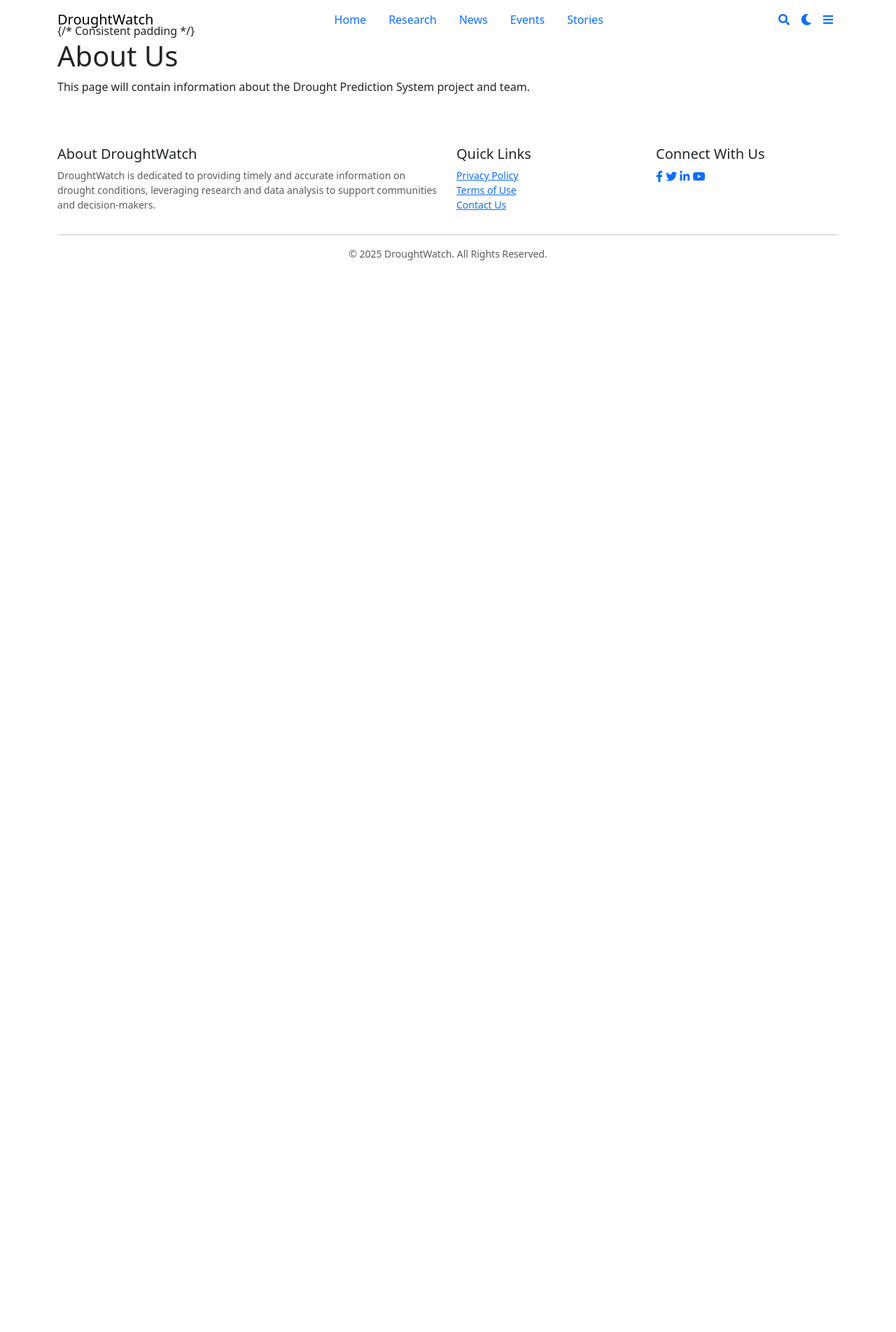
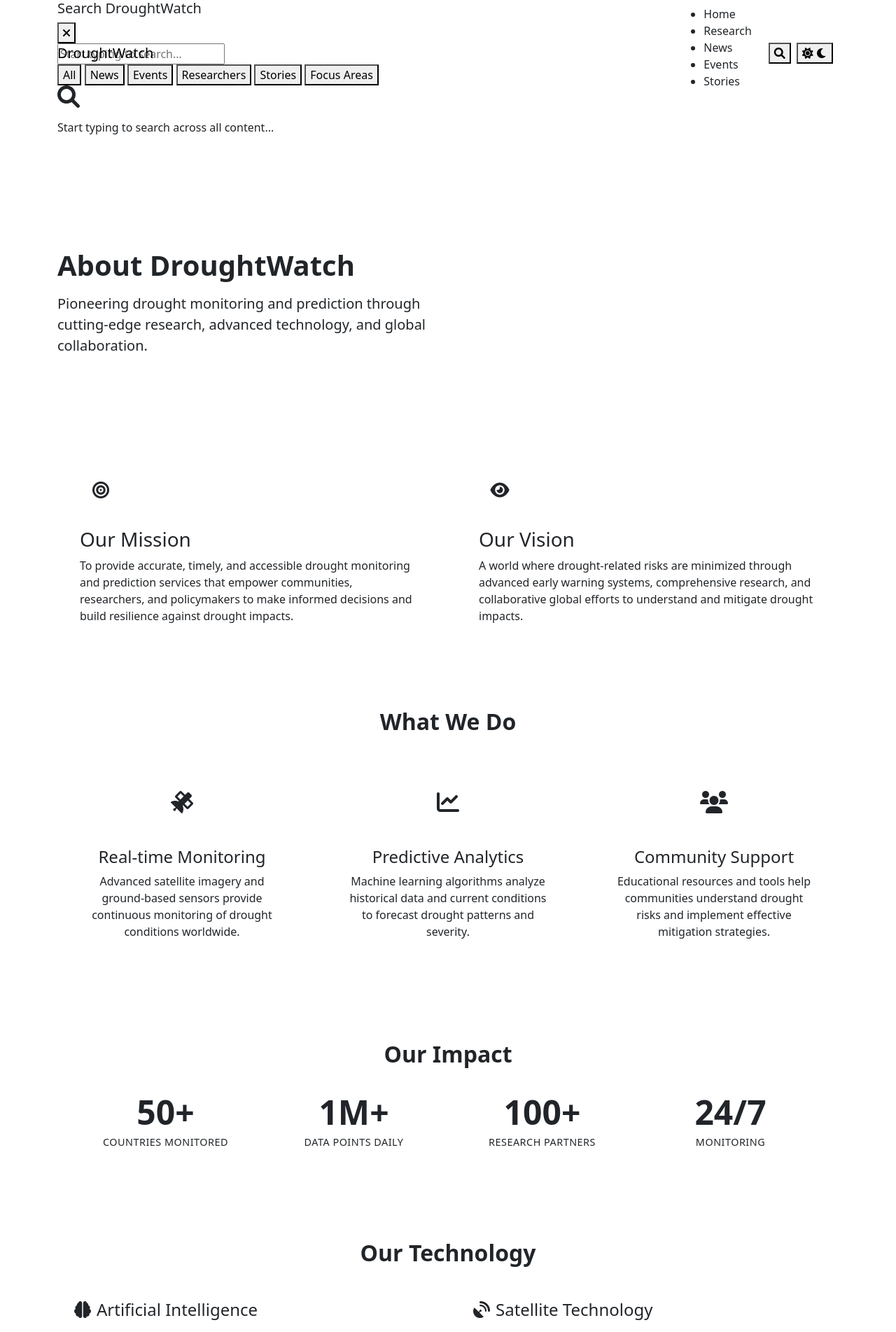
Before and after one commit to abeelgetahun/Drought-Prediction-, a PHP site: page /pages/about.php in a window 1280 px wide. Shown: the top 1903 px of the page at 70% size. Before the commit the page ends 372 px from the top, so only its background shows below. Run offline with PHP 8.4, Linux system fonts and the light colour scheme.

Commit message:
Revamp About Us page with enhanced layout, mission and vision sections, key statistics, and technology stack details

```diff
--- a/pages/about.php
+++ b/pages/about.php
@@ -1,95 +1,366 @@
-<!DOCTYPE html>
-<html lang="en">
-<head>
-    <meta charset="UTF-8">
-    <meta name="viewport" content="width=device-width, initial-scale=1.0">
-    <title>DroughtWatch - About Us</title>
-    <link href="https://fonts.googleapis.com/css2?family=Open+Sans:wght@400;600;700&display=swap" rel="stylesheet">
-    <link rel="stylesheet" href="https://cdnjs.cloudflare.com/ajax/libs/font-awesome/5.15.4/css/all.min.css">
-    <link href="https://cdn.jsdelivr.net/npm/bootstrap@5.3.2/dist/css/bootstrap.min.css" rel="stylesheet" integrity="sha384-T3c6CoIi6uLrA9TneNEoa7RxnatzjcDSCmG1MXxSR1GAsXEV/Dwwykc2MPK8M2HN" crossorigin="anonymous">
-    <link rel="stylesheet" href="css/style.css">
-</head>
-<body>
-    <header>
-        <nav class="navbar navbar-expand-lg fixed-top">
-            <div class="container">
-                <a class="navbar-brand site-title" href="index.php">DroughtWatch</a>
+<?php
+$pageTitle = "DroughtWatch - About Us";
+$pageDescription = "Learn about DroughtWatch's mission to monitor and predict drought conditions through advanced research and technology.";
+$basePath = '../';
+$cssPath = '../';
+include '../includes/header.php';
+?>
 
-                <div class="mx-auto d-none d-lg-block">
-                    <ul class="nav page-indicators">
-                        <li class="nav-item"><a class="nav-link" href="index.php">Home</a></li>
-                        <li class="nav-item"><a class="nav-link" href="researchers.php">Research</a></li>
-                        <li class="nav-item"><a class="nav-link" href="news.php">News</a></li>
-                        <li class="nav-item"><a class="nav-link" href="events.php">Events</a></li>
-                        <li class="nav-item"><a class="nav-link" href="stories.php">Stories</a></li>
-                    </ul>
+<div class="container mt-5 pt-5">
+    <!-- Hero Section -->
+    <div class="row align-items-center mb-5">
+        <div class="col-lg-6">
+            <h1 class="page-title">About DroughtWatch</h1>
+            <p class="lead">Pioneering drought monitoring and prediction through cutting-edge research, advanced technology, and global collaboration.</p>
+        </div>
+        <div class="col-lg-6">
+            <div class="about-visual">
+                <div class="geometric-shapes">
+                    <div class="shape shape-1" style="--rotation: 15deg;"></div>
+                    <div class="shape shape-2" style="--rotation: -10deg;"></div>
+                    <div class="shape shape-3" style="--rotation: 25deg;"></div>
                 </div>
+            </div>
+        </div>
+    </div>
 
-                <div class="d-flex align-items-center site-icons">
-                    <a href="#" id="search-icon" class="nav-icon p-2"><i class="fas fa-search"></i></a>
-                    <a href="#" id="night-mode-toggle" class="nav-icon p-2"><i class="fas fa-moon"></i></a>
-                    <div class="dropdown hamburger-menu">
-                        <a href="#" id="hamburger-icon" class="nav-icon p-2" data-bs-toggle="dropdown" aria-expanded="false">
-                            <i class="fas fa-bars"></i>
-                        </a>
-                        <ul class="dropdown-menu dropdown-menu-end" aria-labelledby="hamburger-icon">
-                            <li class="d-lg-none"><a class="dropdown-item" href="index.php">Home</a></li>
-                            <li class="d-lg-none"><a class="dropdown-item" href="researchers.php">Research</a></li>
-                            <li class="d-lg-none"><a class="dropdown-item" href="news.php">News</a></li>
-                            <li class="d-lg-none"><a class="dropdown-item" href="events.php">Events</a></li>
-                            <li class="d-lg-none"><a class="dropdown-item" href="stories.php">Stories</a></li>
-                            <li><hr class="dropdown-divider d-lg-none"></li>
-                            <li><a class="dropdown-item active" href="about.php">About Us</a></li>
-                            <li><a class="dropdown-item" href="thematic_focus.php">Thematic Focus</a></li>
-                            <li><a class="dropdown-item" href="contact.php">Contact Us</a></li>
-                            <li><a class="dropdown-item" href="admin/login.php">Admin Login</a></li>
-                            <li><a class="dropdown-item" href="#">Support Focus (Placeholder)</a></li>
-                        </ul>
+    <!-- Mission & Vision -->
+    <div class="row mb-5">
+        <div class="col-md-6 mb-4">
+            <div class="mission-card">
+                <div class="mission-icon">
+                    <i class="fas fa-bullseye"></i>
+                </div>
+                <h3>Our Mission</h3>
+                <p>To provide accurate, timely, and accessible drought monitoring and prediction services that empower communities, researchers, and policymakers to make informed decisions and build resilience against drought impacts.</p>
+            </div>
+        </div>
+        <div class="col-md-6 mb-4">
+            <div class="vision-card">
+                <div class="vision-icon">
+                    <i class="fas fa-eye"></i>
+                </div>
+                <h3>Our Vision</h3>
+                <p>A world where drought-related risks are minimized through advanced early warning systems, comprehensive research, and collaborative global efforts to understand and mitigate drought impacts.</p>
+            </div>
+        </div>
+    </div>
+
+    <!-- What We Do -->
+    <div class="row mb-5">
+        <div class="col-12">
+            <h2 class="section-title text-center mb-4">What We Do</h2>
+            <div class="row g-4">
+                <div class="col-md-4">
+                    <div class="service-card">
+                        <div class="service-icon">
+                            <i class="fas fa-satellite"></i>
+                        </div>
+                        <h4>Real-time Monitoring</h4>
+                        <p>Advanced satellite imagery and ground-based sensors provide continuous monitoring of drought conditions worldwide.</p>
+                    </div>
+                </div>
+                <div class="col-md-4">
+                    <div class="service-card">
+                        <div class="service-icon">
+                            <i class="fas fa-chart-line"></i>
+                        </div>
+                        <h4>Predictive Analytics</h4>
+                        <p>Machine learning algorithms analyze historical data and current conditions to forecast drought patterns and severity.</p>
+                    </div>
+                </div>
+                <div class="col-md-4">
+                    <div class="service-card">
+                        <div class="service-icon">
+                            <i class="fas fa-users"></i>
+                        </div>
+                        <h4>Community Support</h4>
+                        <p>Educational resources and tools help communities understand drought risks and implement effective mitigation strategies.</p>
                     </div>
                 </div>
             </div>
-        </nav>
-    </header>
-    <main class="container mb-5" style="padding-top: 2rem;"> {/* Consistent padding */}
-        <h1>About Us</h1>
-        <section>
-            <p>This page will contain information about the Drought Prediction System project and team.</p>
-        </section>
-    </main>
-    <footer class="site-footer mt-auto py-4">
-        <div class="container">
-            <div class="row">
-                <div class="col-lg-6 mb-4 mb-lg-0">
-                    <h5>About DroughtWatch</h5>
-                    <p class="text-muted small">DroughtWatch is dedicated to providing timely and accurate information on drought conditions, leveraging research and data analysis to support communities and decision-makers.</p>
-                </div>
-                <div class="col-lg-3 col-md-6 mb-4 mb-md-0">
-                    <h5>Quick Links</h5>
-                    <ul class="list-unstyled small">
-                        <li><a href="privacy.php" class="footer-link">Privacy Policy</a></li>
-                        <li><a href="terms.php" class="footer-link">Terms of Use</a></li>
-                        <li><a href="contact.php" class="footer-link">Contact Us</a></li>
-                    </ul>
-                </div>
-                <div class="col-lg-3 col-md-6">
-                    <h5>Connect With Us</h5>
-                    <div class="social-icons">
-                        <a href="#" class="social-icon"><i class="fab fa-facebook-f"></i></a>
-                        <a href="#" class="social-icon"><i class="fab fa-twitter"></i></a>
-                        <a href="#" class="social-icon"><i class="fab fa-linkedin-in"></i></a>
-                        <a href="#" class="social-icon"><i class="fab fa-youtube"></i></a>
+        </div>
+    </div>
+
+    <!-- Key Statistics -->
+    <div class="row mb-5">
+        <div class="col-12">
+            <div class="stats-section">
+                <h2 class="section-title text-center mb-4">Our Impact</h2>
+                <div class="row text-center">
+                    <div class="col-md-3 col-6 mb-3">
+                        <div class="stat-item">
+                            <div class="stat-number">50+</div>
+                            <div class="stat-label">Countries Monitored</div>
+                        </div>
+                    </div>
+                    <div class="col-md-3 col-6 mb-3">
+                        <div class="stat-item">
+                            <div class="stat-number">1M+</div>
+                            <div class="stat-label">Data Points Daily</div>
+                        </div>
+                    </div>
+                    <div class="col-md-3 col-6 mb-3">
+                        <div class="stat-item">
+                            <div class="stat-number">100+</div>
+                            <div class="stat-label">Research Partners</div>
+                        </div>
+                    </div>
+                    <div class="col-md-3 col-6 mb-3">
+                        <div class="stat-item">
+                            <div class="stat-number">24/7</div>
+                            <div class="stat-label">Monitoring</div>
+                        </div>
                     </div>
                 </div>
             </div>
-            <hr class="my-3">
-            <div class="row">
-                <div class="col text-center text-muted small">
-                    &copy; <?php echo date("Y"); ?> DroughtWatch. All Rights Reserved.
+        </div>
+    </div>
+
+    <!-- Technology Stack -->
+    <div class="row mb-5">
+        <div class="col-12">
+            <h2 class="section-title text-center mb-4">Our Technology</h2>
+            <div class="row g-4">
+                <div class="col-md-6">
+                    <div class="tech-card">
+                        <h4><i class="fas fa-brain me-2"></i>Artificial Intelligence</h4>
+                        <p>Advanced machine learning models process vast amounts of meteorological and satellite data to identify drought patterns and predict future conditions with unprecedented accuracy.</p>
+                    </div>
+                </div>
+                <div class="col-md-6">
+                    <div class="tech-card">
+                        <h4><i class="fas fa-satellite-dish me-2"></i>Satellite Technology</h4>
+                        <p>Integration with multiple satellite systems provides comprehensive coverage of vegetation health, soil moisture, and precipitation patterns across the globe.</p>
+                    </div>
+                </div>
+                <div class="col-md-6">
+                    <div class="tech-card">
+                        <h4><i class="fas fa-cloud me-2"></i>Cloud Computing</h4>
+                        <p>Scalable cloud infrastructure ensures real-time processing of massive datasets and provides reliable access to drought information worldwide.</p>
+                    </div>
+                </div>
+                <div class="col-md-6">
+                    <div class="tech-card">
+                        <h4><i class="fas fa-mobile-alt me-2"></i>Mobile Platforms</h4>
+                        <p>User-friendly mobile applications and web platforms make drought information accessible to farmers, researchers, and policymakers anywhere, anytime.</p>
+                    </div>
                 </div>
             </div>
         </div>
-    </footer>
-    <script src="https://cdn.jsdelivr.net/npm/@popperjs/core@2.11.8/dist/umd/popper.min.js" integrity="sha384-I7E8VVD/ismYTF4hNIPjVp/Zjvgyol6VFvRkX/vR+Vc4jQkC+hVqc2pM8ODewa9r" crossorigin="anonymous"></script>
-    <script src="https://cdn.jsdelivr.net/npm/bootstrap@5.3.2/dist/js/bootstrap.min.js" integrity="sha384-BBtl+eGJRgqQAUMxJ7pMwbEyER4l1g+O15P+16Ep7Q9Q+zqX6gSbd85u4mG4QzX+" crossorigin="anonymous"></script>
-</body>
-</html>
+    </div>
+
+    <!-- Call to Action -->
+    <div class="row">
+        <div class="col-12">
+            <div class="cta-section">
+                <h3>Join Our Mission</h3>
+                <p>Be part of the global effort to understand and combat drought. Whether you're a researcher, policymaker, or community leader, there's a place for you in our network.</p>
+                <div class="cta-buttons">
+                    <a href="../pages/contact.php" class="btn btn-primary btn-lg me-3">Get Involved</a>
+                    <a href="../pages/researchers.php" class="btn btn-outline-primary btn-lg">Meet Our Team</a>
+                </div>
+            </div>
+        </div>
+    </div>
+</div>
+
+<style>
+/* About Page Styles */
+.page-title {
+    color: var(--current-text);
+    font-weight: 700;
+    margin-bottom: 1rem;
+}
+
+.about-visual {
+    height: 300px;
+    position: relative;
+    display: flex;
+    align-items: center;
+    justify-content: center;
+}
+
+.mission-card, .vision-card {
+    background: var(--current-bg);
+    border-radius: 12px;
+    padding: 2rem;
+    height: 100%;
+    box-shadow: var(--shadow-sm);
+    transition: all 0.3s ease;
+    border-left: 4px solid var(--current-accent);
+}
+
+.mission-card:hover, .vision-card:hover {
+    box-shadow: var(--shadow-lg);
+    transform: translateY(-5px);
+}
+
+.mission-icon, .vision-icon {
+    width: 60px;
+    height: 60px;
+    background: var(--current-accent);
+    border-radius: 50%;
+    display: flex;
+    align-items: center;
+    justify-content: center;
+    margin-bottom: 1.5rem;
+}
+
+.mission-icon i, .vision-icon i {
+    font-size: 1.5rem;
+    color: var(--current-bg);
+}
+
+.section-title {
+    color: var(--current-text);
+    font-weight: 700;
+    position: relative;
+}
+
+.section-title::after {
+    content: '';
+    position: absolute;
+    bottom: -10px;
+    left: 50%;
+    transform: translateX(-50%);
+    width: 60px;
+    height: 3px;
+    background: var(--current-accent);
+}
+
+.service-card {
+    background: var(--current-bg);
+    border-radius: 12px;
+    padding: 2rem;
+    text-align: center;
+    height: 100%;
+    box-shadow: var(--shadow-sm);
+    transition: all 0.3s ease;
+}
+
+.service-card:hover {
+    box-shadow: var(--shadow-lg);
+    transform: translateY(-5px);
+}
+
+.service-icon {
+    width: 80px;
+    height: 80px;
+    background: linear-gradient(135deg, var(--current-accent), #ffb700);
+    border-radius: 50%;
+    display: flex;
+    align-items: center;
+    justify-content: center;
+    margin: 0 auto 1.5rem;
+}
+
+.service-icon i {
+    font-size: 2rem;
+    color: var(--current-bg);
+}
+
+.stats-section {
+    background: linear-gradient(135deg, var(--current-bg-secondary), var(--current-bg-tertiary));
+    border-radius: 12px;
+    padding: 3rem 2rem;
+}
+
+.stat-item {
+    padding: 1rem;
+}
+
+.stat-number {
+    font-size: 3rem;
+    font-weight: 700;
+    color: var(--current-accent);
+    display: block;
+    line-height: 1;
+}
+
+.stat-label {
+    font-size: 0.9rem;
+    color: var(--current-text-muted);
+    text-transform: uppercase;
+    letter-spacing: 0.5px;
+    margin-top: 0.5rem;
+}
+
+.tech-card {
+    background: var(--current-bg);
+    border-radius: 12px;
+    padding: 1.5rem;
+    box-shadow: var(--shadow-sm);
+    transition: all 0.3s ease;
+}
+
+.tech-card:hover {
+    box-shadow: var(--shadow-md);
+    transform: translateY(-2px);
+}
+
+.tech-card h4 {
+    color: var(--current-text);
+    margin-bottom: 1rem;
+}
+
+.tech-card i {
+    color: var(--current-accent);
+}
+
+.cta-section {
+    background: linear-gradient(135deg, var(--current-accent), #ffb700);
+    color: var(--current-bg);
+    padding: 3rem;
+    border-radius: 12px;
+    text-align: center;
+}
+
+.cta-section h3 {
+    margin-bottom: 1rem;
+    font-weight: 700;
+}
+
+.cta-section p {
+    margin-bottom: 2rem;
+    opacity: 0.9;
+}
+
+.cta-buttons .btn {
+    margin-bottom: 1rem;
+}
+
+.cta-section .btn-primary {
+    background: var(--current-bg);
+    color: var(--current-accent);
+    border: none;
+}
+
+.cta-section .btn-outline-primary {
+    border-color: var(--current-bg);
+    color: var(--current-bg);
+}
+
+.cta-section .btn:hover {
+    transform: translateY(-2px);
+}
+
+/* Responsive Design */
+@media (max-width: 768px) {
+    .cta-buttons {
+        display: flex;
+        flex-direction: column;
+        gap: 1rem;
+    }
+
+    .cta-buttons .btn {
+        margin: 0;
+    }
+
+    .stat-number {
+        font-size: 2rem;
+    }
+}
+</style>
+
+<?php include '../includes/footer.php'; ?>
```
